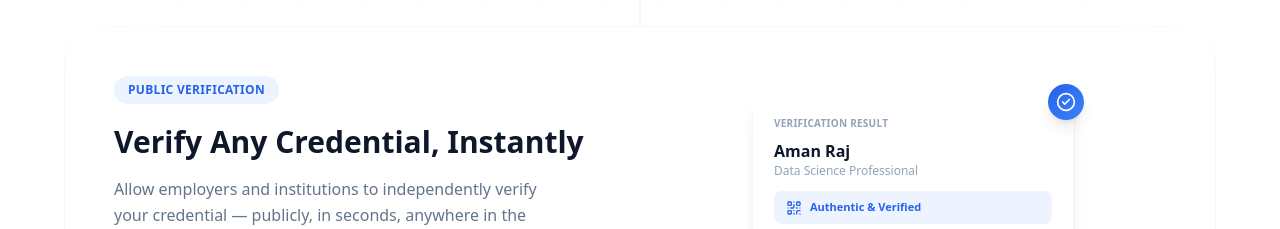
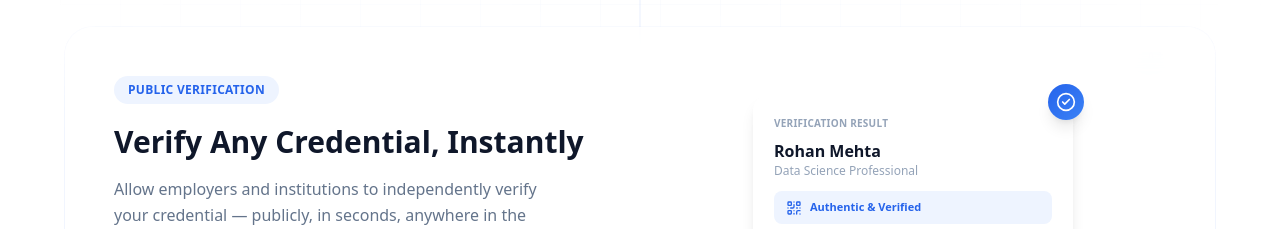
Before and after one commit to Aman-0402/certi-frontend, a React (Vite) app: page /certifications in a window 1280 px wide. Shown: the part 5180-5409 px from the top of the page. Built offline with nearby package versions, Linux system fonts and the light colour scheme.

Commit message:
Replace placeholder name Aman Raj with random mock names in credential previews

```diff
--- a/src/components/certifications/TrustGrid.tsx
+++ b/src/components/certifications/TrustGrid.tsx
@@ -649,7 +649,7 @@ function PublicVerificationCard({ reduced }: { reduced: boolean }) {
             </motion.div>
             <p className="text-[10px] font-bold uppercase tracking-wide text-slate-400">Verification Result</p>
             <p className="mt-2 text-base font-bold" style={{ color: INK }}>
-              Aman Raj
+              Rohan Mehta
             </p>
             <p className="text-xs text-slate-400">Data Science Professional</p>
             <div className="mt-3 flex items-center gap-2 rounded-lg px-3 py-2" style={{ background: TINT }}>
--- a/src/components/digitalCredentials/CredentialJourney.tsx
+++ b/src/components/digitalCredentials/CredentialJourney.tsx
@@ -466,7 +466,7 @@ function CertificatePreview({ reduced }: { reduced: boolean }) {
 
         <p className="relative mt-5 text-sm text-slate-500">Awarded to</p>
         <p className="relative text-lg font-bold" style={{ color: INK }}>
-          Aman Raj
+          Priya Sharma
         </p>
         <p className="relative text-sm text-slate-500">Data Science Professional</p>
 
```
